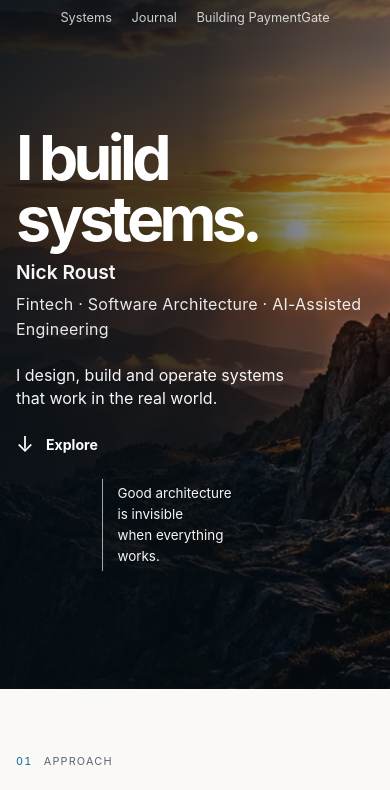
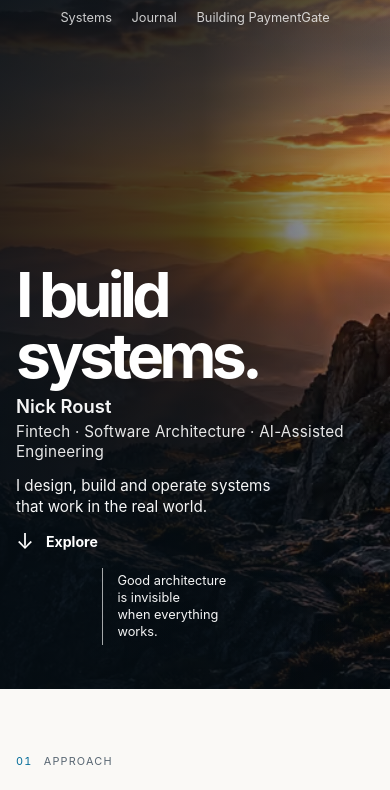
Before and after one commit to nick-roust/roust-us, an Astro site: page / in a window 390 px wide. Shown: the part 54-844 px from the top of the page. Built offline with nearby package versions, Linux system fonts and the light colour scheme; Astro itself is replaced by a stand-in of ours.

```diff
--- a/src/styles/global.css
+++ b/src/styles/global.css
@@ -148,7 +148,7 @@ html:not(.js) .theme-toggle { display: none; }
 .hero::before { position: absolute; z-index: -1; inset: 0; background: linear-gradient(90deg, rgba(5, 13, 19, 0.68) 0%, rgba(5, 13, 19, 0.46) 34%, rgba(5, 13, 19, 0.04) 76%), linear-gradient(0deg, rgba(5, 13, 19, 0.4), transparent 48%), linear-gradient(180deg, rgba(5, 13, 19, 0.42), transparent 24%); content: ""; }
 .hero__media, .hero__image { position: absolute; z-index: -2; inset: 0; width: 100%; height: 100%; }
 .hero__image { display: block; object-fit: cover; object-position: center 52%; }
-.hero__inner { position: relative; z-index: 1; padding-top: 7rem; padding-bottom: 6rem; }
+.hero__inner { position: relative; z-index: 1; align-self: start; padding-top: clamp(17.5rem, 20.14vw, 18.125rem); padding-bottom: 6rem; }
 .eyebrow { margin: 0 0 1rem; color: var(--muted); font-size: 0.72rem; font-weight: 700; letter-spacing: 0.16em; line-height: 1.3; text-transform: uppercase; }
 .hero h1 { max-width: 13ch; margin: 0 0 1.25rem; color: #fff; font-size: clamp(3.7rem, 9.5vw, 8rem); font-weight: 650; letter-spacing: -0.075em; line-height: 0.97; }
 .hero__copy { max-width: 56rem; }
@@ -283,13 +283,14 @@ html:not(.js) .theme-toggle { display: none; }
   .header-actions { grid-column: 2; grid-row: 1; }
   .header-github, .theme-toggle { width: 2.5rem; height: 2.5rem; }
   .hero { min-height: 680px; min-height: 88svh; }
-  .hero__inner { padding-top: 8rem; padding-bottom: 4rem; }
-  .hero h1 { font-size: clamp(3.5rem, 16vw, 6rem); }
-  .hero__descriptor { max-width: 28rem; }
-  .hero__statement { max-width: 27rem; margin-top: 1.4rem; font-size: 1rem; }
-  .hero__link { margin-top: 1.45rem; }
-  .hero__thesis { position: relative; right: auto; bottom: auto; width: min(17rem, 100%); margin: 1.3rem 0 0 auto; padding-left: 0.9rem; }
-  .hero__thesis p { font-size: 0.84rem; }
+  .hero__inner { padding-top: calc(55.7vw + 6.375rem); padding-bottom: 0; }
+  .hero h1 { margin-bottom: 0.5rem; font-size: clamp(3.5rem, 16vw, 6rem); }
+  .hero__author { margin: 0 0 0.15rem; font-size: 1.15rem; }
+  .hero__descriptor { max-width: 28rem; font-size: 0.95rem; line-height: 1.35; }
+  .hero__statement { max-width: 27rem; margin-top: 0.85rem; font-size: 0.95rem; line-height: 1.35; }
+  .hero__link { margin-top: 0.85rem; }
+  .hero__thesis { position: relative; right: auto; bottom: auto; width: min(17rem, 100%); margin: 0.75rem 0 0 auto; padding-left: 0.9rem; }
+  .hero__thesis p { font-size: 0.8rem; line-height: 1.35; }
   .hero__image { object-position: 100% center; }
   .intro-section__grid, .journal-section__grid, .paymentgate-section__grid, .contact-section__grid { grid-template-columns: 1fr; gap: 1.5rem; }
   .section-index { flex-direction: row; gap: 0.7rem; }
```
Also changed, not shown: design/references/hero-v2-review/desktop-dark.png, design/references/hero-v2-review/desktop-light.png, design/references/hero-v2-review/mobile-dark.png, design/references/hero-v2-review/mobile-light.png.
